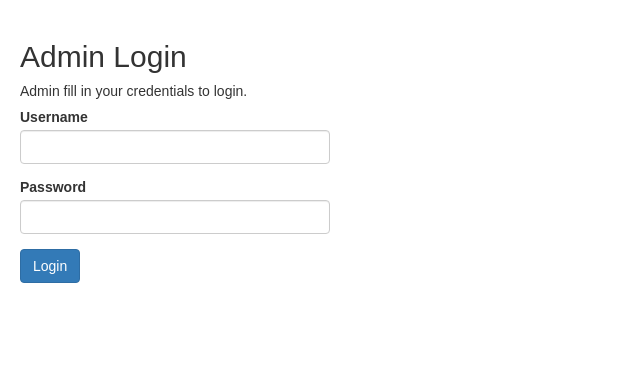
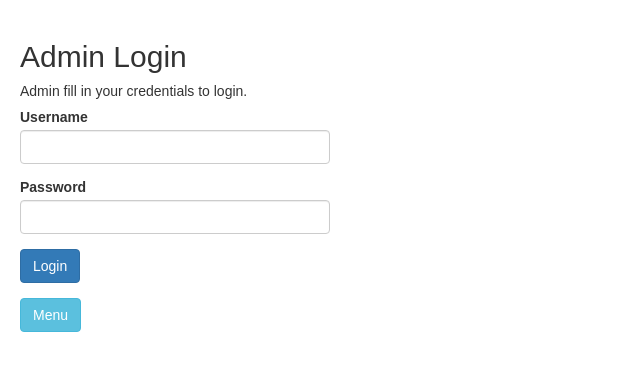
Before and after one commit to shinthawan/WEBTE2-Projekt, a PHP site: page /loginAdmin.php in a window 1280 px wide. Shown: the top 371 px of the page, without its empty margins (0-640 px from the left). Run offline with PHP 8.4, Linux system fonts and the light colour scheme.

Commit message:
added menu button

```diff
--- a/loginAdmin.php
+++ b/loginAdmin.php
@@ -131,6 +131,8 @@ if($_SERVER["REQUEST_METHOD"] == "POST"){
         </div>
     <!--    <p>Don't have an account? <a href="register.php">Sign up now</a>.</p>-->
     </form>
+    <a href="../index.php" class="btn btn-info ">Menu</a>
+
 </div>
 </body>
 </html>
```
